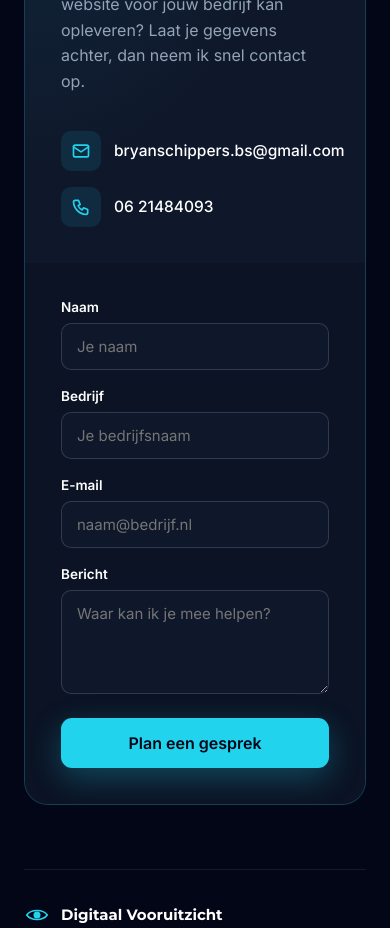
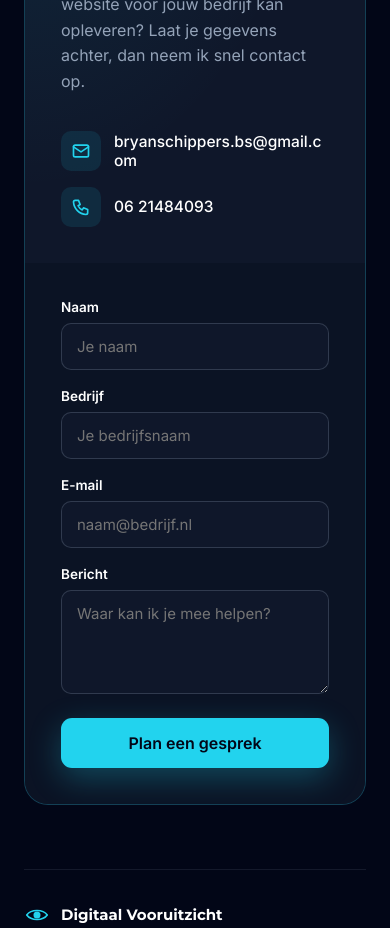
Before and after one commit to bryanclaudeAi/digitaalvooruitzichtwebsite, a Next.js app: page / in a window 390 px wide. Shown: the part 7440-8368 px from the top of the page. Built offline with nearby package versions, Linux system fonts and the light colour scheme.

Commit message:
Fix email address getting cut off on mobile in contact section

```diff
--- a/app/page.tsx
+++ b/app/page.tsx
@@ -325,11 +325,11 @@ export default function Home() {
             </p>
 
             <div style={{ display: 'flex', flexDirection: 'column', gap: '16px', marginTop: '36px' }}>
-              <a href="mailto:bryanschippers.bs@gmail.com" className="contact-link" style={{ display: 'inline-flex', alignItems: 'center', gap: '13px', color: '#FFFFFF', textDecoration: 'none', fontSize: '15.5px', fontWeight: 500, transition: 'color .2s' }}>
+              <a href="mailto:bryanschippers.bs@gmail.com" className="contact-link" style={{ display: 'flex', alignItems: 'center', gap: '13px', color: '#FFFFFF', textDecoration: 'none', fontSize: '15.5px', fontWeight: 500, transition: 'color .2s', minWidth: 0 }}>
                 <span style={{ width: '40px', height: '40px', borderRadius: '10px', background: 'rgba(34,211,238,0.1)', display: 'flex', alignItems: 'center', justifyContent: 'center', flexShrink: 0 }}>
                   <svg width="20" height="20" viewBox="0 0 24 24" fill="none" stroke="#22D3EE" strokeWidth="2" strokeLinecap="round" strokeLinejoin="round"><rect x="3" y="5" width="18" height="14" rx="2"/><path d="M3 7l9 6 9-6"/></svg>
                 </span>
-                bryanschippers.bs@gmail.com
+                <span style={{ minWidth: 0, overflowWrap: 'break-word' }}>bryanschippers.bs@gmail.com</span>
               </a>
               <a href="tel:+31621484093" className="contact-link" style={{ display: 'inline-flex', alignItems: 'center', gap: '13px', color: '#FFFFFF', textDecoration: 'none', fontSize: '15.5px', fontWeight: 500, transition: 'color .2s' }}>
                 <span style={{ width: '40px', height: '40px', borderRadius: '10px', background: 'rgba(34,211,238,0.1)', display: 'flex', alignItems: 'center', justifyContent: 'center', flexShrink: 0 }}>
```
